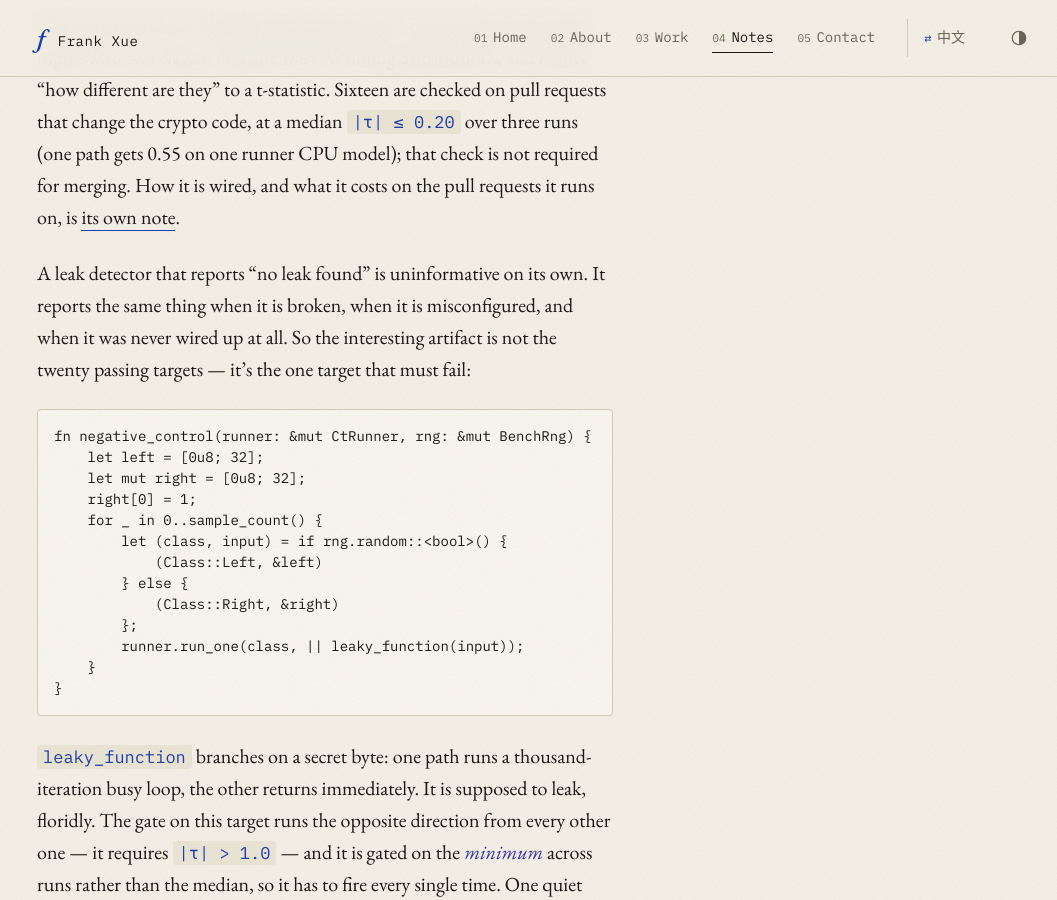
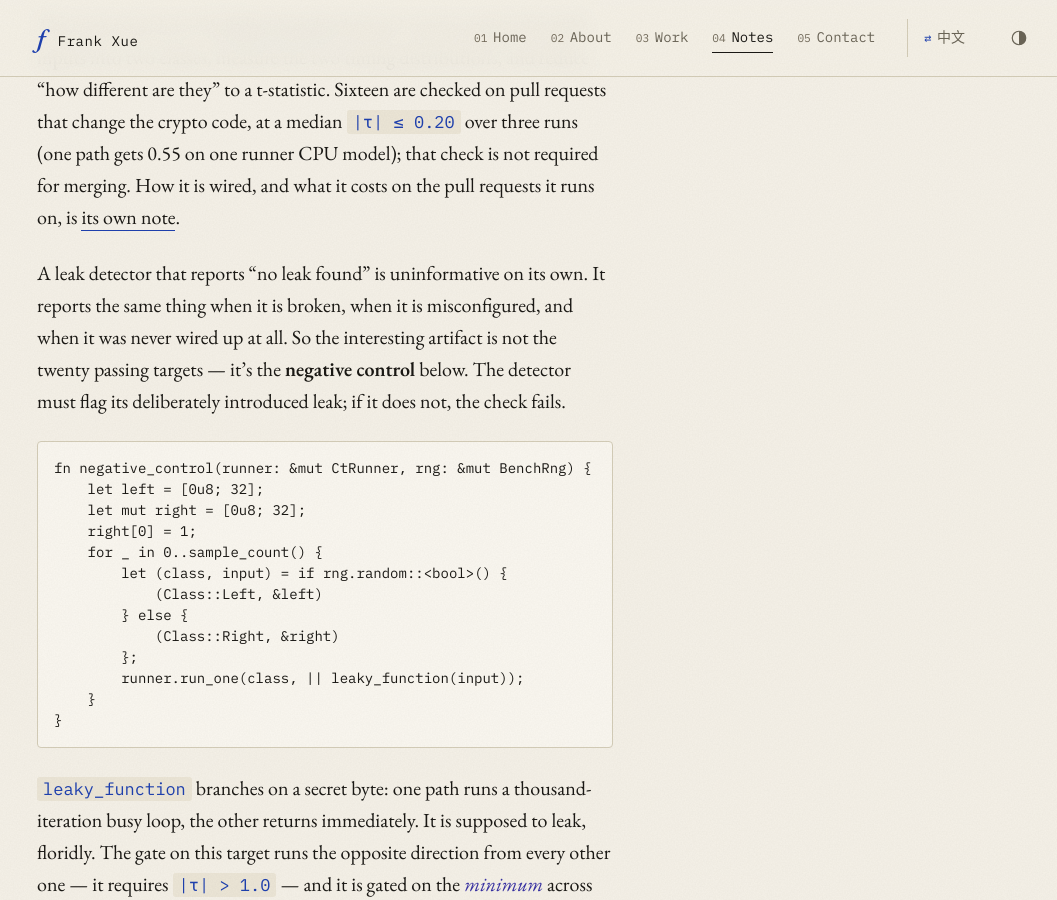
Before and after one commit to frankxue831/frankxue831.github.io, a Jekyll site: the page built from _notes/constant-time-warrant.md, in a window 1280 px wide and 900 px high, scrolled down 1075 px. Shown: the whole window, without its empty margins (101-1158 px from the left). Built offline with Jekyll 4.4.1, drawn with Linux system fonts in a browser that asks for light colours.

Commit message:
fix: clarify negative-control detection in note body

````diff
--- a/_notes/constant-time-warrant.md
+++ b/_notes/constant-time-warrant.md
@@ -35,8 +35,8 @@ that check is not required for merging. How it is wired, and what it costs on th
 
 A leak detector that reports "no leak found" is uninformative on its own. It reports the same
 thing when it is broken, when it is misconfigured, and when it was never wired up at all. So
-the interesting artifact is not the twenty passing targets — it's the one target that must
-fail:
+the interesting artifact is not the twenty passing targets — it's the **negative control**
+below. The detector must flag its deliberately introduced leak; if it does not, the check fails.
 
 ```rust
 fn negative_control(runner: &mut CtRunner, rng: &mut BenchRng) {
````
Also changed, not shown: _notes/constant-time-warrant.zh.md (+1 -1 lines), scripts/validate_site.rb (+9 -0 lines).
